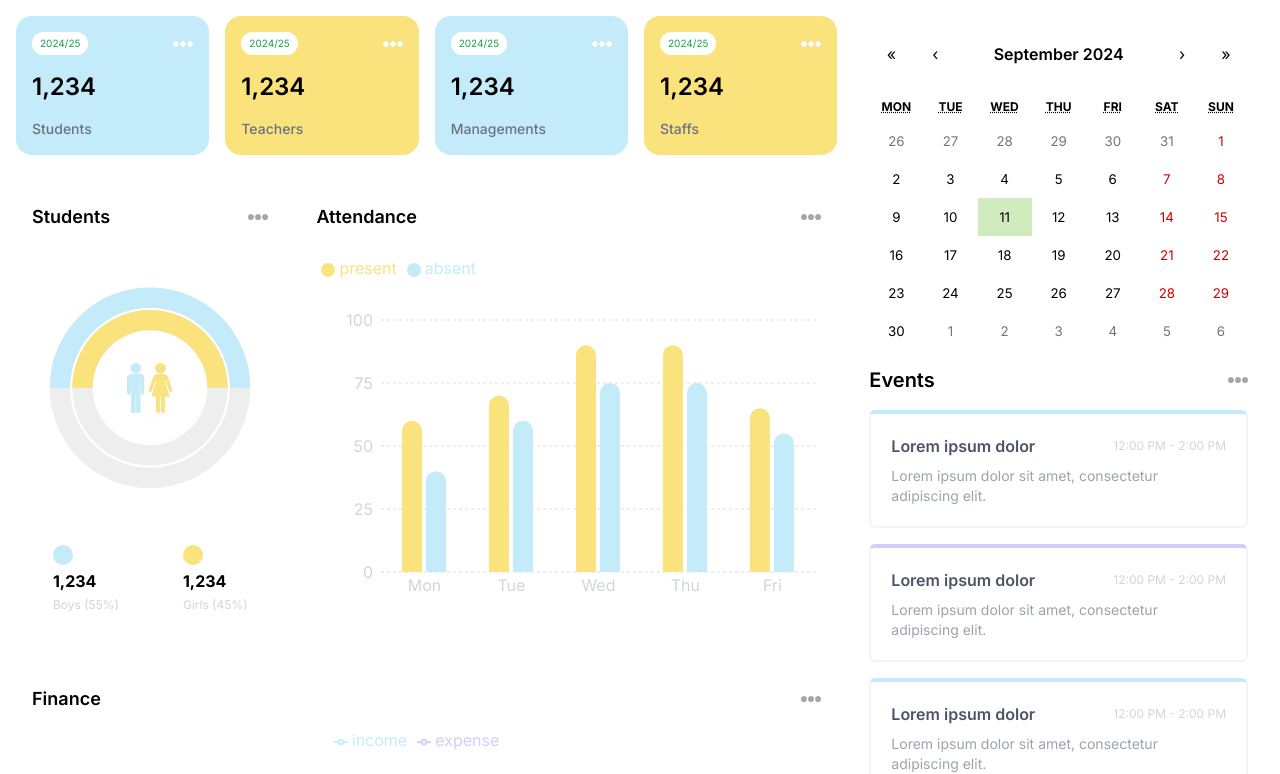
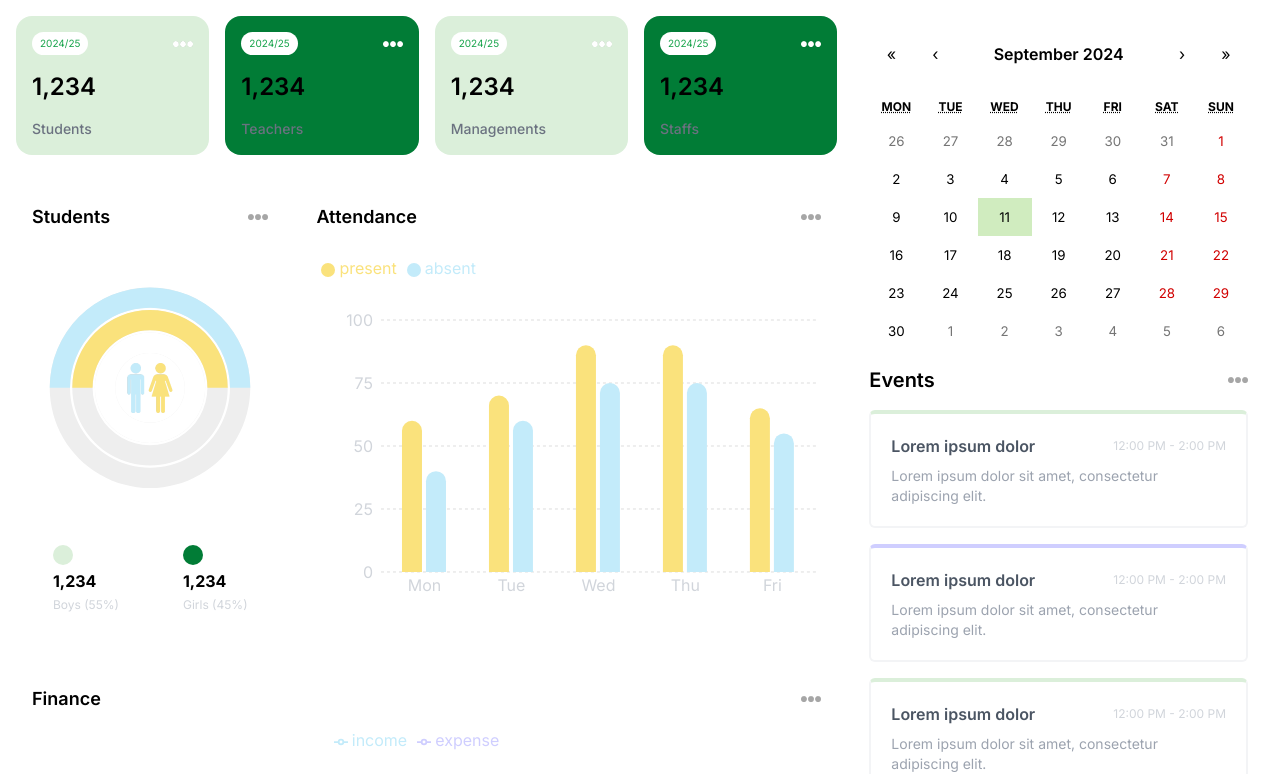
Before and after one commit to Yaqub-J/next-sms, a Next.js app: page / in a window 1280 px wide. Shown: the top 774 px of the page. Built offline with nearby package versions, Linux system fonts and the light colour scheme.

Commit message:
Update tailwind.config.ts

```diff
--- a/tailwind.config.ts
+++ b/tailwind.config.ts
@@ -14,11 +14,11 @@ const config: Config = {
           "conic-gradient(from 180deg at 50% 50%, var(--tw-gradient-stops))",
       },
       colors: {
-        lamaSky: "#C3EBFA",
+        lamaSky: "#DBEFDA",
         lamaSkyLight: "#EDF9FD",
         lamaPurple: "#CFCEFF",
         lamaPurpleLight: "#F1F0FF",
-        lamaYellow: "#FAE27C",
+        lamaYellow: "#017C36",
         lamaYellowLight: "#FEFCE8",
       },
     },
```
